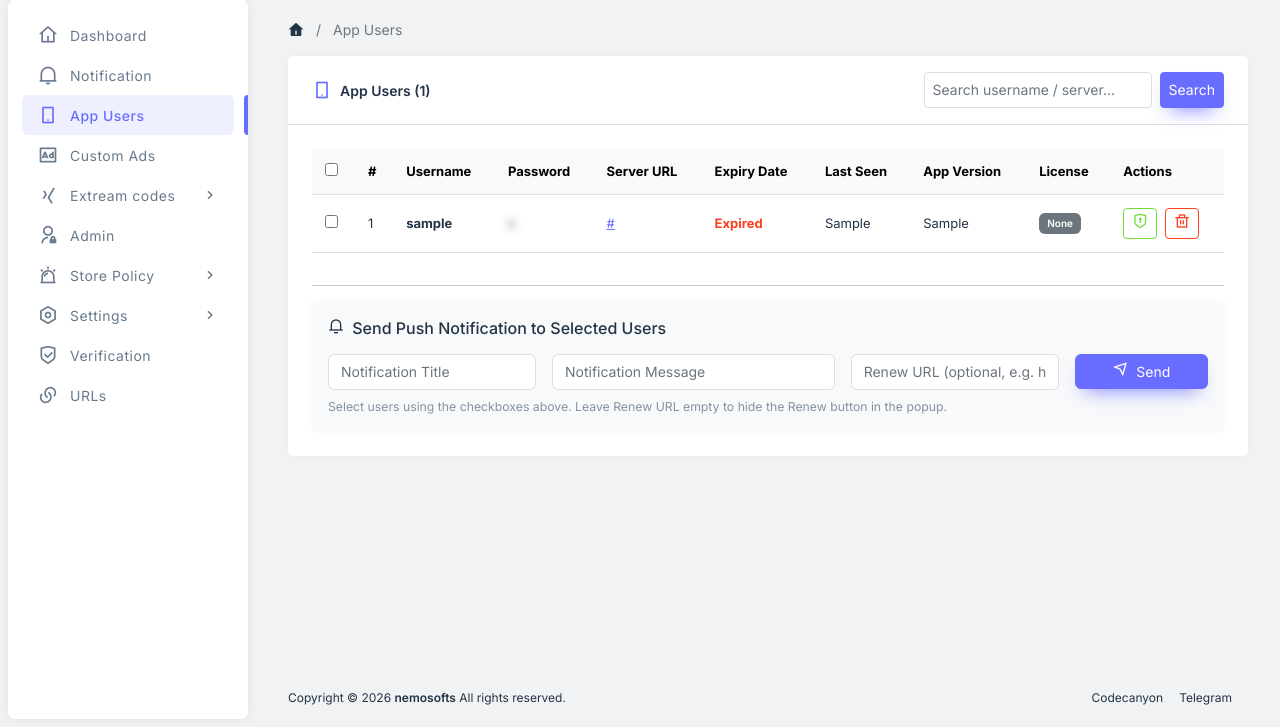
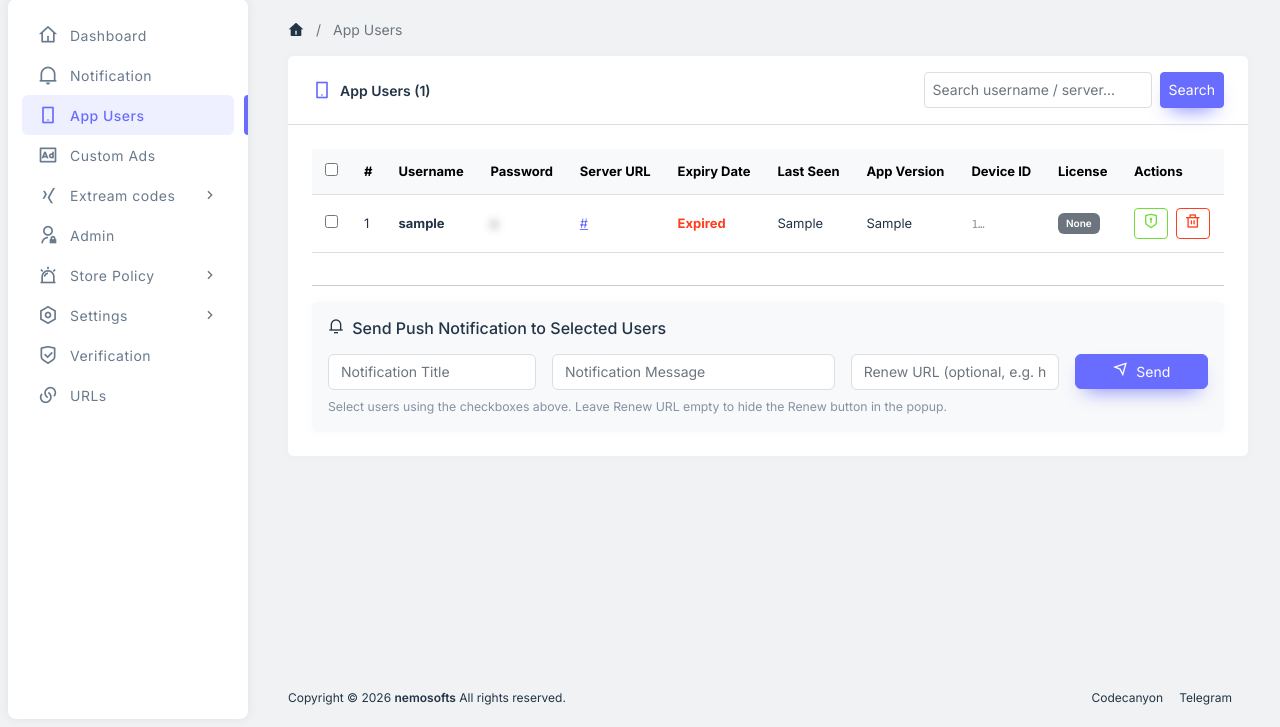
Before and after one commit to arunmahax/mypap, a PHP site: page /manage_users.php in a window 1280 px wide. Shown: the part 73-800 px from the top of the page. Run offline with PHP 8.4, Linux system fonts and the light colour scheme; a user stored in the database is signed in; data comes from the database, SQL or seed files in the repository; tables that the repository leaves empty or names only in its code hold one stand-in row (values such as "Sample post"); data that the repository does not hold is empty.

Commit message:
Fix: add device_id column guard, show device_id in panel table, editable activation modal

```diff
--- a/api.php
+++ b/api.php
@@ -9,6 +9,9 @@ $file_path = getBaseUrl();
 
 /** @var mysqli $mysqli */
 $mysqli->set_charset('utf8mb4');
+
+// Ensure device_id column exists in tbl_users (added for license activation feature)
+$mysqli->query("ALTER TABLE tbl_users ADD COLUMN IF NOT EXISTS device_id VARCHAR(64) NOT NULL DEFAULT ''");
 
 date_default_timezone_set("Asia/Colombo");
 
--- a/manage_users.php
+++ b/manage_users.php
@@ -267,6 +267,7 @@ $notify_result = '';
                                         <th>Expiry Date</th>
                                         <th>Last Seen</th>
                                         <th>App Version</th>
+                                        <th>Device ID</th>
                                         <th>License</th>
                                         <th>Actions</th>
                                     </tr>
@@ -317,6 +318,15 @@ $notify_result = '';
                                             <td><?= htmlspecialchars($row['app_version'] ?: '—') ?></td>
                                             <?php
                                                 $dev = $row['device_id'] ?? '';
+                                            ?>
+                                            <td>
+                                                <?php if (!empty($dev)): ?>
+                                                    <span title="<?= htmlspecialchars($dev) ?>" style="cursor:pointer;font-family:monospace;font-size:11px;" onclick="navigator.clipboard.writeText('<?= htmlspecialchars($dev) ?>')" class="text-muted"><?= htmlspecialchars(substr($dev,0,10)).'…' ?></span>
+                                                <?php else: ?>
+                                                    <span class="text-danger small">—</span>
+                                                <?php endif; ?>
+                                            </td>
+                                            <?php
                                                 $lic = isset($licenses[$dev]) ? $licenses[$dev] : null;
                                                 $lic_badge = '<span class="badge bg-secondary">None</span>';
                                                 $lic_active = false;
@@ -410,7 +420,14 @@ $notify_result = '';
             </div>
             <div class="modal-body">
                 <p class="mb-1">User: <strong id="activate_username_label"></strong></p>
-                <p class="text-muted small mb-3" id="activate_device_label" style="word-break:break-all;"></p>
+                <div class="mb-3">
+                    <label class="form-label fw-semibold">Device ID <small class="text-muted">(Android ID from App Users table)</small></label>
+                    <div class="input-group input-group-sm">
+                        <input type="text" id="activate_device_input" class="form-control font-monospace" placeholder="Paste device ID here if empty…">
+                        <button class="btn btn-outline-secondary" type="button" onclick="navigator.clipboard.readText().then(t=>document.getElementById('activate_device_input').value=t)" title="Paste from clipboard"><i class="ri-clipboard-line"></i></button>
+                    </div>
+                    <small class="text-muted">Copy the Device ID from the Device ID column in the table above, or get it from the user's app Profile screen.</small>
+                </div>
                 <div class="mb-3">
                     <label class="form-label fw-semibold">Plan</label>
                     <select id="activate_plan" class="form-select">
@@ -482,7 +499,7 @@ document.querySelectorAll('.btn_activate_user').forEach(btn => {
     btn.addEventListener('click', function() {
         currentDevice = this.dataset.device;
         document.getElementById('activate_username_label').textContent = this.dataset.username;
-        document.getElementById('activate_device_label').textContent = 'Device ID: ' + currentDevice;
+        document.getElementById('activate_device_input').value = currentDevice;
         document.getElementById('activate_plan').value = 'annual';
         document.getElementById('activate_expiry').value = '';
         document.getElementById('expiry_row').style.display = '';
@@ -492,9 +509,14 @@ document.querySelectorAll('.btn_activate_user').forEach(btn => {
 
 // Confirm activation
 document.getElementById('btn_confirm_activate')?.addEventListener('click', function() {
+    const deviceId = document.getElementById('activate_device_input').value.trim();
+    if (!deviceId) {
+        alert('Device ID is required. Copy it from the Device ID column or ask the user to share their Device ID from their Profile screen.');
+        return;
+    }
     const plan   = document.getElementById('activate_plan').value;
     const expiry = document.getElementById('activate_expiry').value;
-    const body   = 'activate_device=' + encodeURIComponent(currentDevice)
+    const body   = 'activate_device=' + encodeURIComponent(deviceId)
                  + '&activate_plan='   + encodeURIComponent(plan)
                  + '&activate_expiry=' + encodeURIComponent(expiry);
 
```
